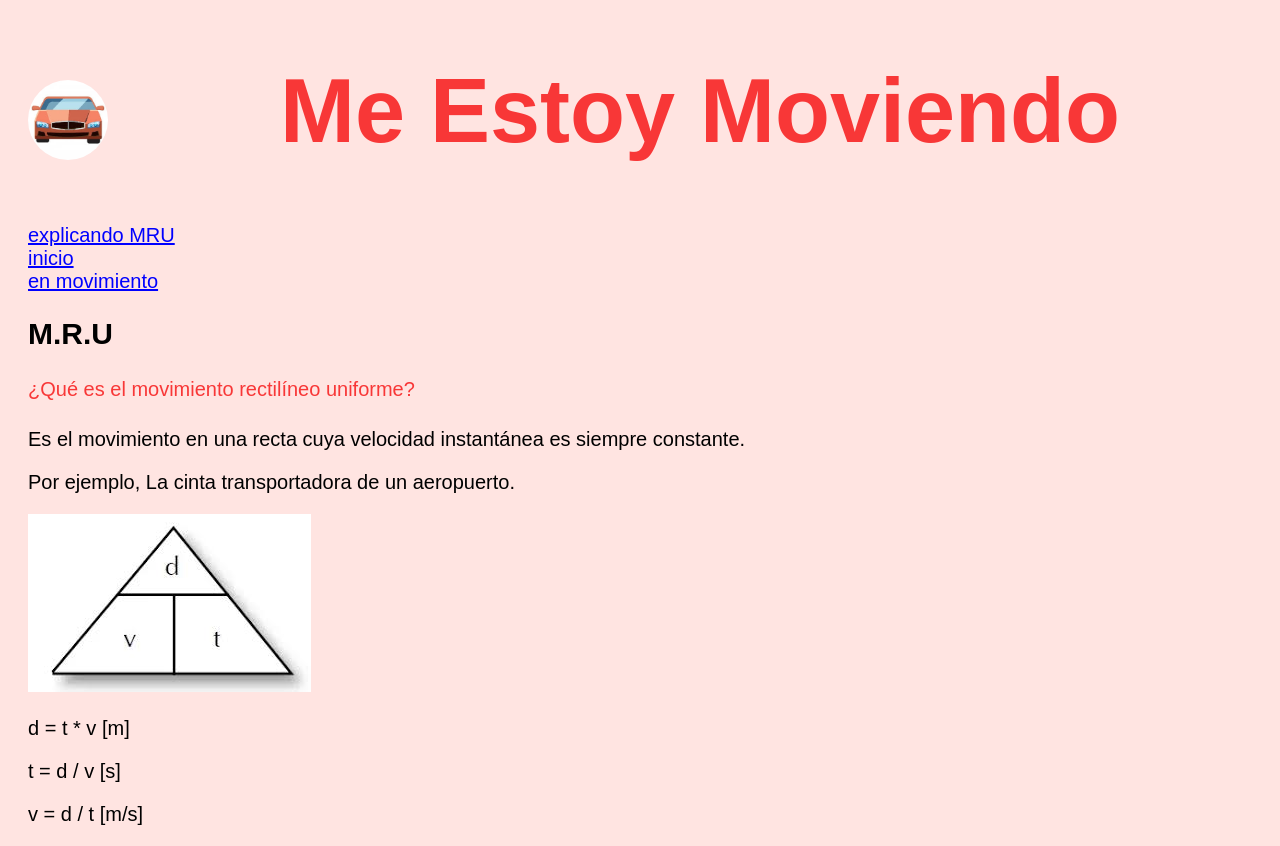
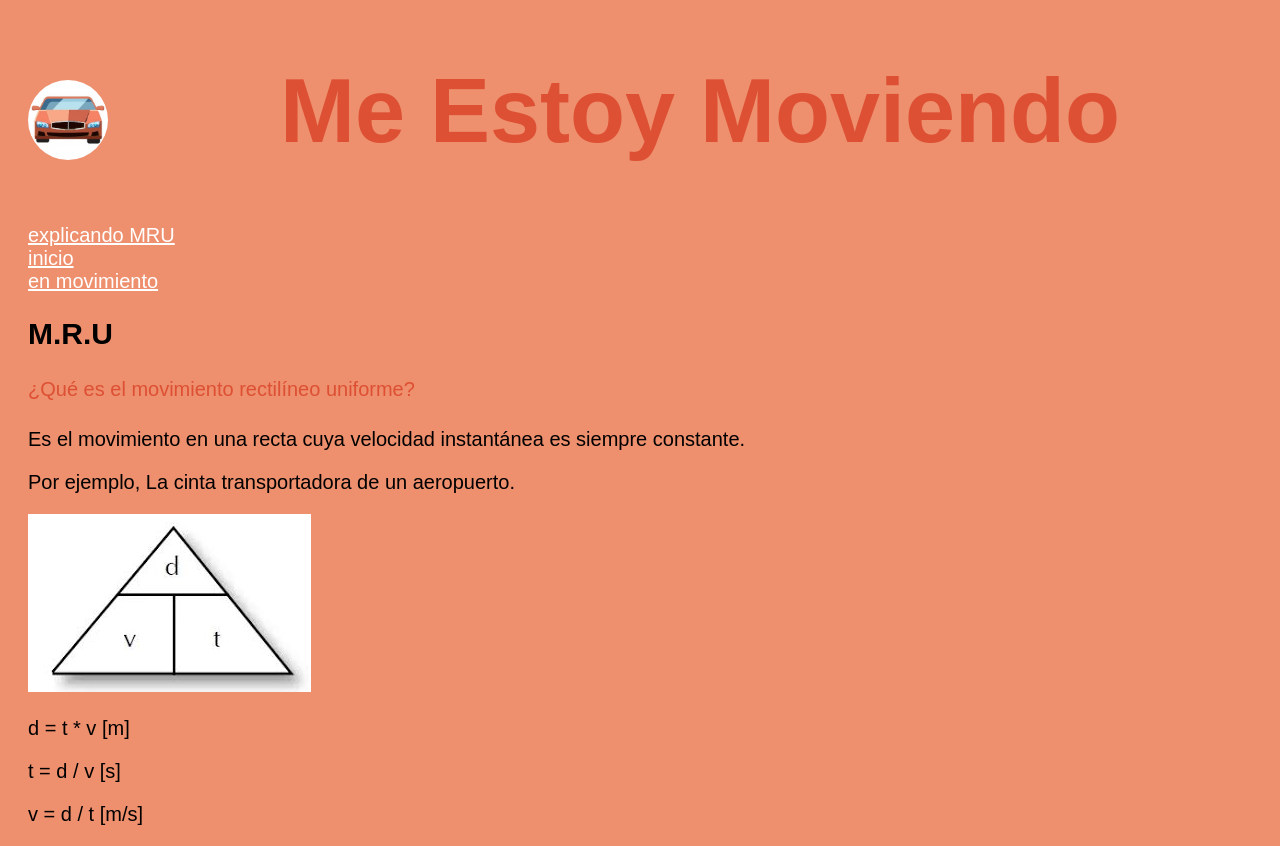
Before and after one commit to UCC-LabCompu2-Historico/proyecto2023-ruival, a plain HTML site: page explicando_mru.html in a window 1280 px wide. Drawn offline with Linux system fonts and the light colour scheme; a web font is replaced by a local one.

Commit message:
Se agregó página HTML para trabajar y se editó el estilo

```diff
--- a/miEstilo.css
+++ b/miEstilo.css
@@ -1,11 +1,11 @@
 
 h1 {
-    color: #f83737;
+    color: #dd5034;
     font-size: 90px;
     text-align: center;
 }
 body{
-    background-color: mistyrose;
+    background-color: #ee8f6d;
     font-family: 'genos', sans-serif;
 }
 section {
@@ -14,15 +14,15 @@ section {
 }
 div.especial h4{
     font-weight: lighter;
-    color: #f83737;
+    color: #dd5034;
 }
 
 a:link {
-    color: blue;
+    color: white;
 }
 
 a:visited {
-    color: blue;
+    color: white;
 }
 
 a:active {
```
Also changed, not shown: en_movimiento.html (+1 -1 lines), en_movimiento_2.html (added, +10 -0 lines).
